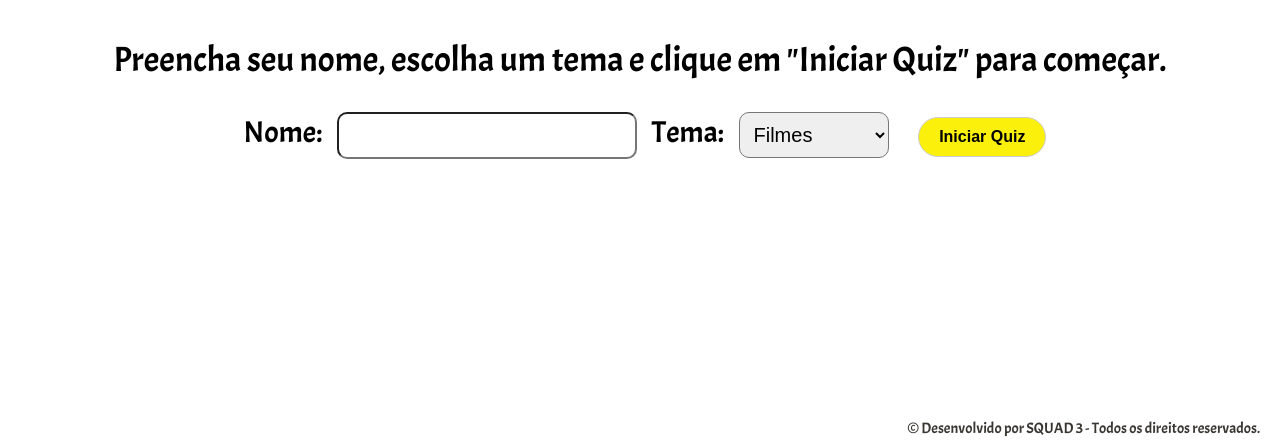
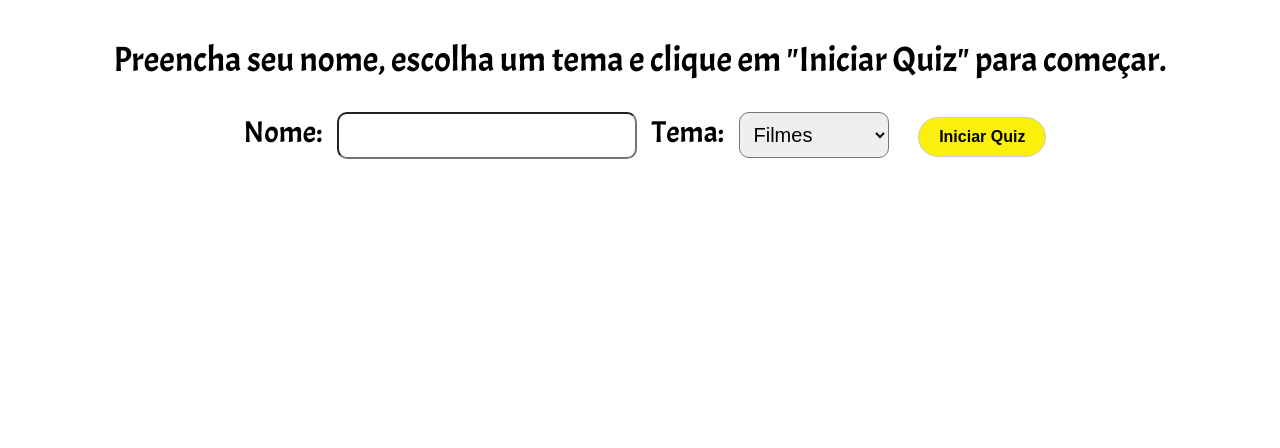
Before and after one commit to nicolelouisev/quiz, a plain HTML site: page index.html in a window 1280 px wide. Shown: the part 352-800 px from the top of the page. Drawn offline with nearby package versions, Linux system fonts and the light colour scheme; a web font is replaced by a local one.

Commit message:
ultimos ajustes

```diff
--- a/css/main.css
+++ b/css/main.css
@@ -344,15 +344,3 @@ header {
 }
 
 /* ------- FINALIZA TUDO SOBRE RANKING ------ */
-
-/* -------- ESTILIZAÇÃO DO FOOTER ------ */
-footer {
-  position: fixed;
-  width: 100%;
-  bottom: 0;
-  padding: 20px 20px 10px;
-  text-align: right;
-  color: #3a3733;
-  font-size: 15px;
-}
-/* -------- ESTILIZAÇÃO DO FOOTER ------  */
--- a/index.html
+++ b/index.html
@@ -164,8 +164,4 @@
 
     </div>
 
-    <footer>
-        <p>&copy; Desenvolvido por SQUAD 3 - Todos os direitos reservados.</p>
-    </footer>
-
 </html>
```
